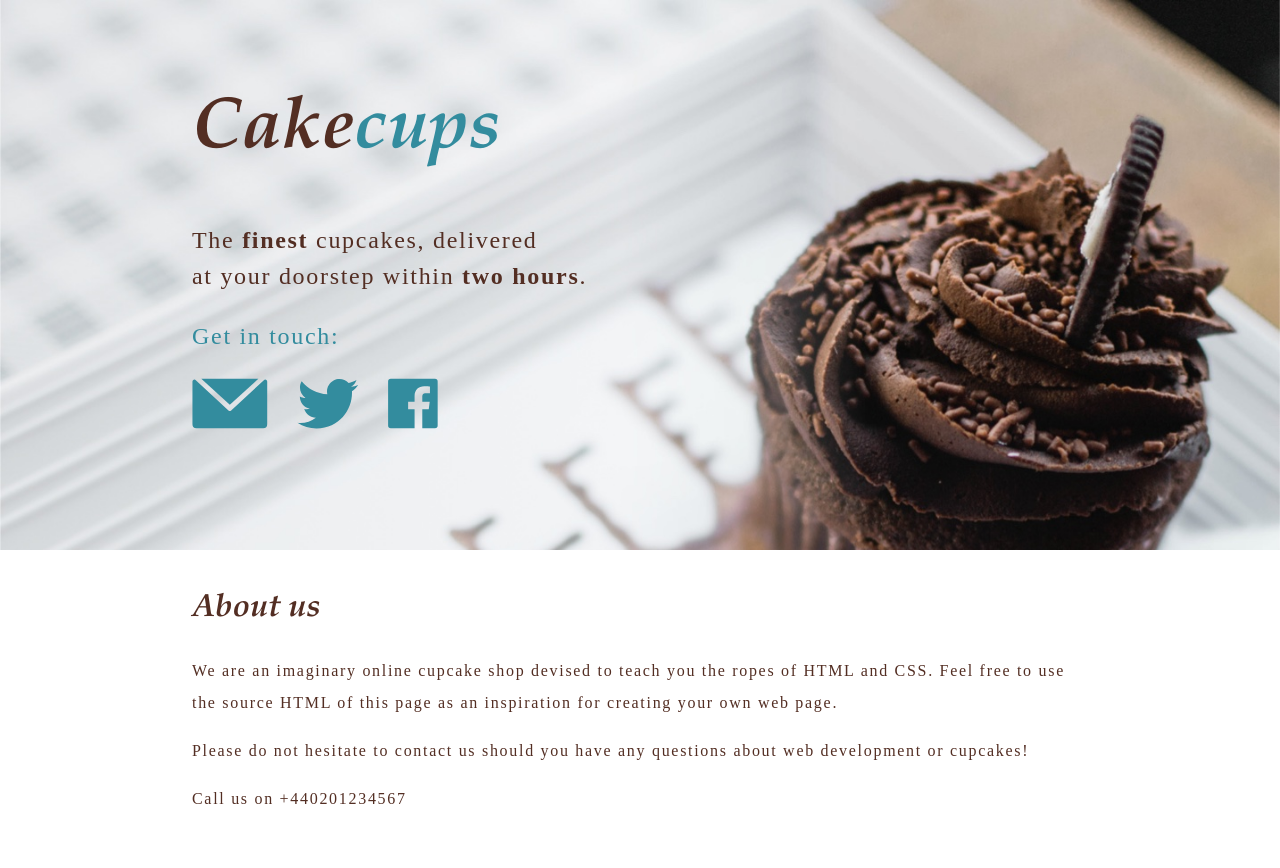
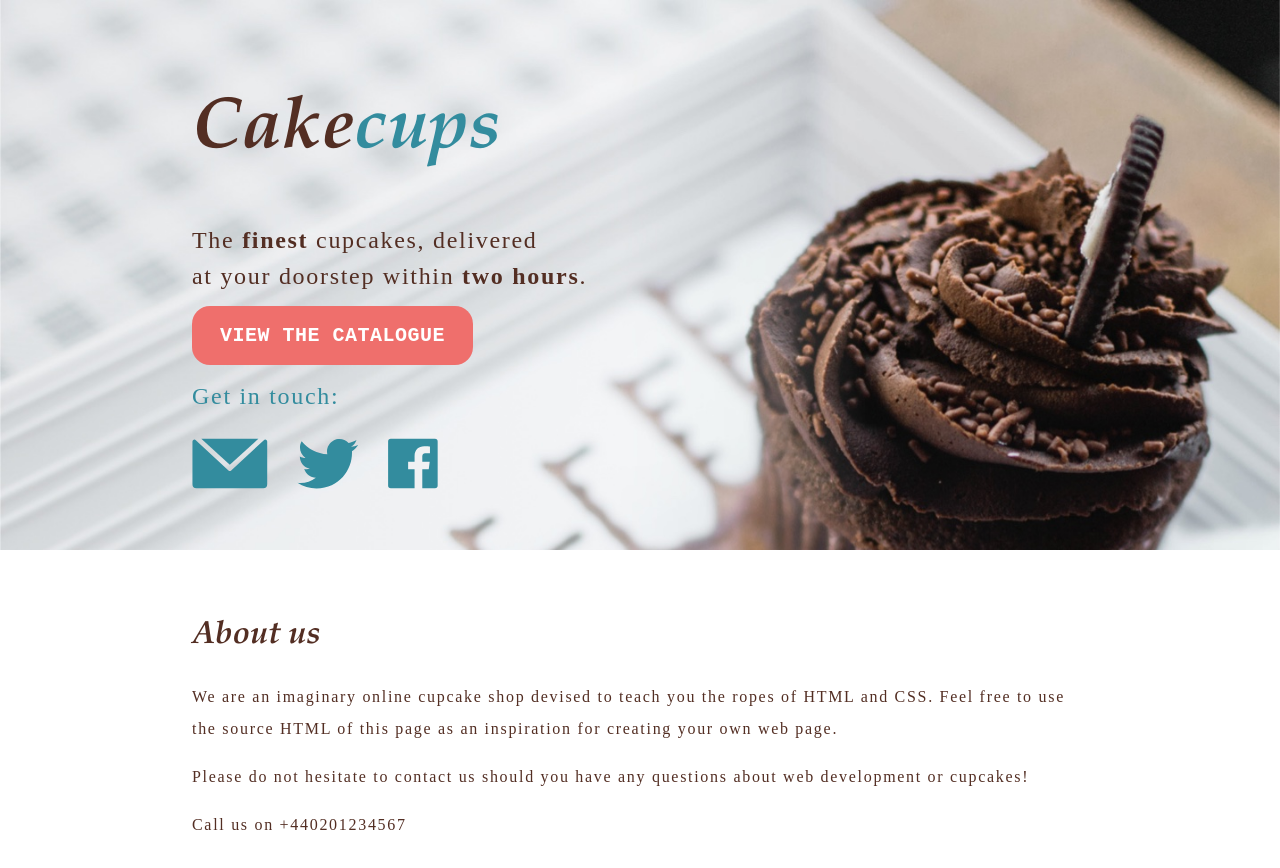
Before and after one commit to theyat01/cakecups, a plain HTML site: page index.html in a window 1280 px wide. Drawn offline with Linux system fonts and the light colour scheme.

Commit message:
Update index.html

```diff
--- a/index.html
+++ b/index.html
@@ -1,4 +1,3 @@
-
 <html>
 <head>
     <style>
@@ -49,16 +48,33 @@
         }
 
         .homepage-secondary-section {
-            margin-top: 40px;
-            margin-bottom: 40px;
-            margin-left: 15%;
-            margin-right: 15%;
+            padding-top: 40px;
+            padding-bottom: 40px;
+            padding-left: 15%;
+            padding-right: 15%;
         }
 
         .heading-secondary {
             font-size: 32px;
             font-family: Palatino;
             font-style: italic;
+        }
+
+        .call-to-action {
+              font-family: "Courier New";
+              font-weight: bold;
+              text-transform: uppercase;
+              color: white;
+              background-color: #EF6F6C;
+              text-decoration: none;
+              letter-spacing: .5px;
+              font-size: 20px;
+              padding: 18px 28px;
+              border-radius: 18px;
+        }
+
+        .call-to-action:hover {
+            background-color: #ff7571;
         }
     </style>
 </head>
@@ -72,12 +88,18 @@
             The <strong>finest</strong> cupcakes, delivered<br>at your doorstep within <strong>two hours</strong>.
         </p>
 
+        <p class="paragraph-large primary-color">
+            <a class="call-to-action" href="/cakecups/catalogue.html">
+                <b>View the catalogue</b>
+            </a>
+        </p>
+
         <p class="paragraph-large secondary-color">
             Get in touch:
         </p>
 
         <p>
-            <a class="link-icon" href="/cdn-cgi/l/email-protection#eb82858d84ab8f8a9f8a898782869bc5888486"><img src="/cakecups/cakecups_email.svg"></a>
+            <a class="link-icon" href="mailto:info@datablimp.com"><img src="/cakecups/cakecups_email.svg"></a>
             <a class="link-icon" href="https://twitter.com/datablimpltd"><img src="/cakecups/cakecups_twitter.svg"></a>
             <a href="https://facebook.com/datablimp"><img src="/cakecups/cakecups_facebook.svg"></a>
         </p>
@@ -96,5 +118,5 @@
         Call us on +440201234567
     </p>
 </div>
-<script data-cfasync="false" src="/cdn-cgi/scripts/f2bf09f8/cloudflare-static/email-decode.min.js"></script></body>
+</body>
 </html>
```
